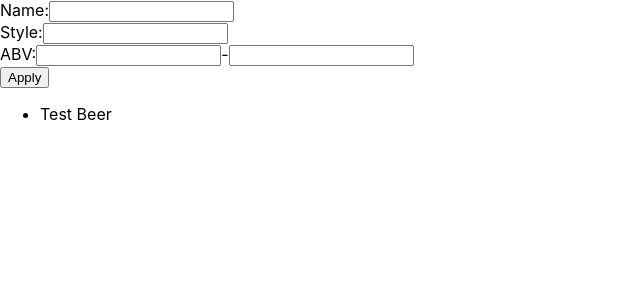
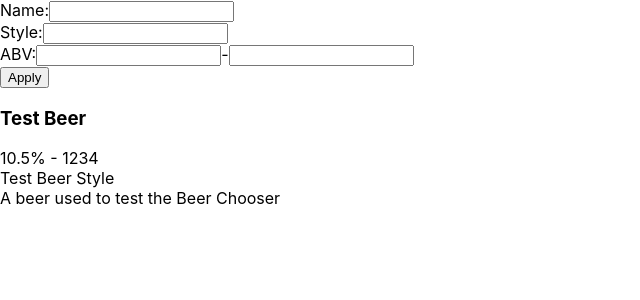
Before and after one commit to maria-garavaglia/beer-chooser-exercise, a React (Create React App) app in the folder frontend/: page / in a window 1280 px wide. Shown: the top 300 px of the page, without its empty margins (0-640 px from the left). Built offline with nearby package versions, Linux system fonts and the light colour scheme.

Commit message:
Reworks beerViews to show all required info (formatting TBD)

```diff
--- a/frontend/src/App.js
+++ b/frontend/src/App.js
@@ -11,7 +11,7 @@ export default function App()
             abv: 10.5,
             style: "Test Beer Style",
             description: "A beer used to test the Beer Chooser",
-            breweryId: 1234
+            brewery: 1234
         }
     ]);
 
@@ -54,12 +54,19 @@ function FilterForm({action, beerList})
 function BeerListView({beerList})
 {
     const beerViews = beerList.map(beer =>
-        <li key={beer.id}>
-            {beer.name}
-        </li>
+        <div>
+            <p>
+                <h3>{beer.name}</h3>
+                {beer.abv}% - {beer.brewery}
+                <br />
+                {beer.style}
+                <br />
+                {beer.description}
+            </p>
+        </div>
     );
 
     return (
-        <ul>{beerViews}</ul>
+        <div>{beerViews}</div>
     );
 }
```
